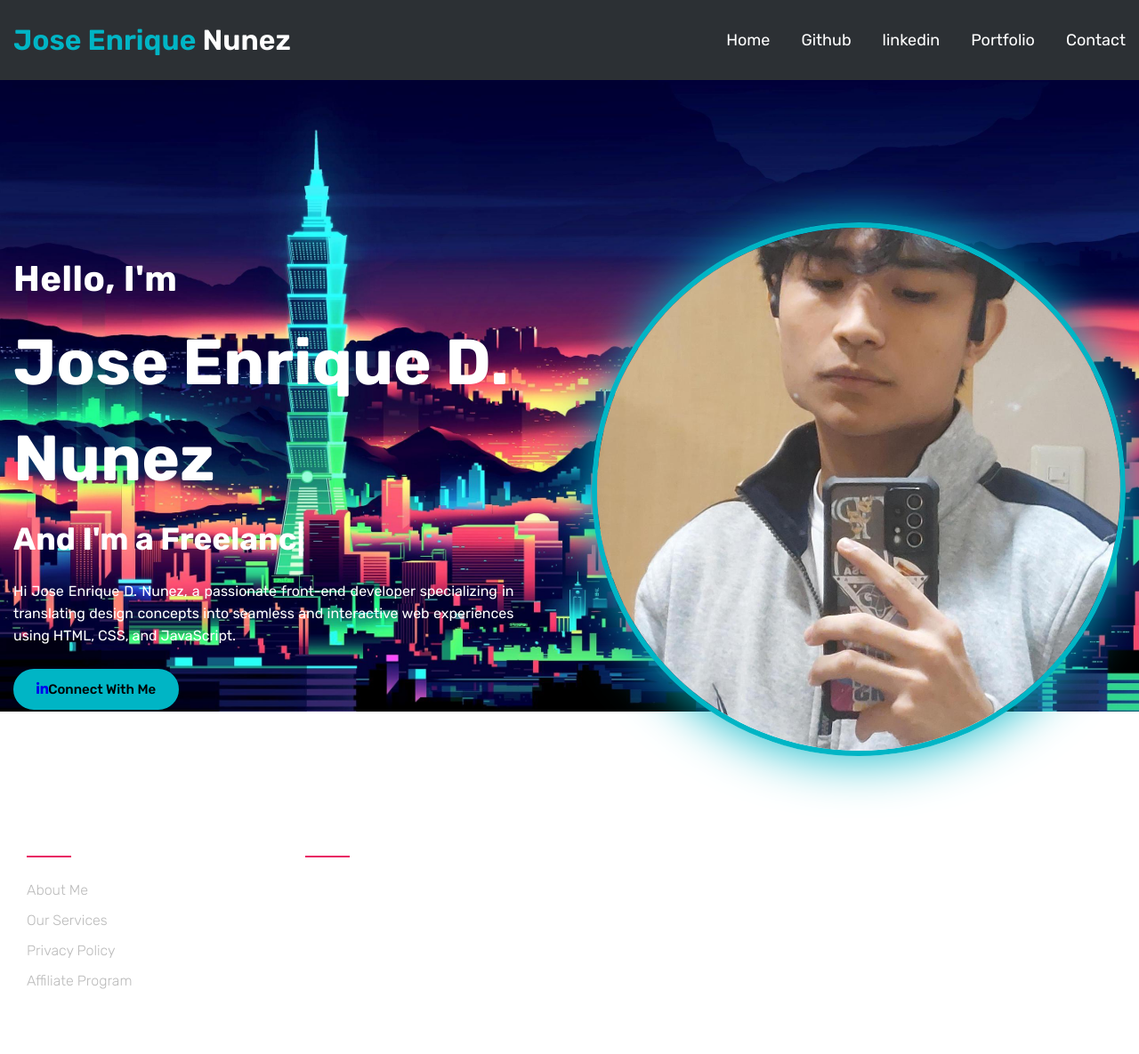
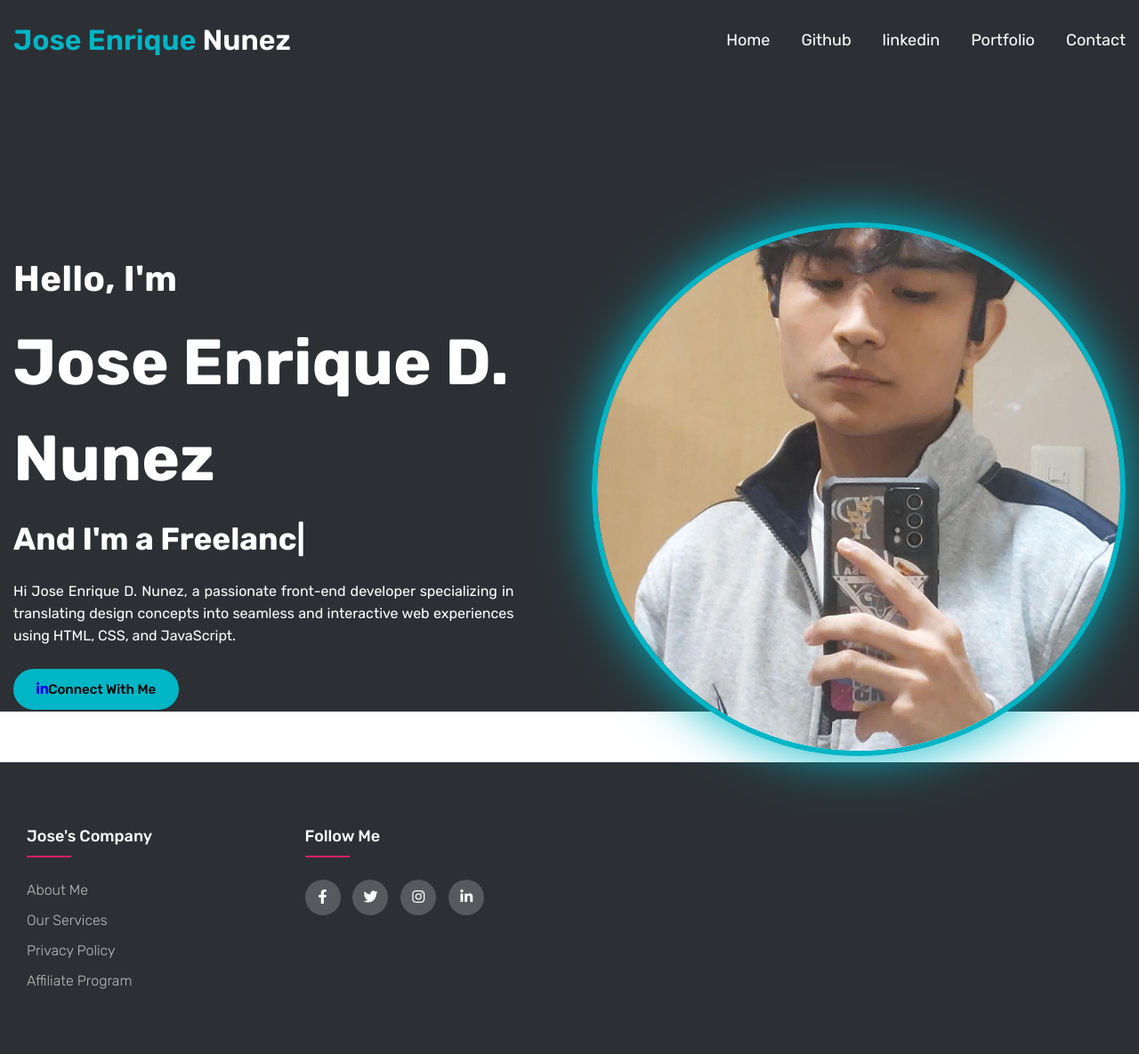
Before and after one commit to Celestial-king/lab2, a PHP site: page / in a window 1280 px wide. Shown: the whole page at 89% size. Run offline with PHP 8.4, Linux system fonts and the light colour scheme; some libraries are stand-ins or nearby versions.

Commit message:
updated background

```diff
--- a/week5/style copy.css
+++ b/week5/style copy.css
@@ -122,10 +122,6 @@ nav .hamburger.active .bar {
 
 .home {
   background: var(--bg-color);
-  background-image: url("ACOUSTIC.jpg");
-  background-repeat: no-repeat;
-
-  background-size: 100% 100%;
   position: absolute;
   top: 0;
   width: 100%;
@@ -306,7 +302,7 @@ ul{
 	list-style: none;
 }
 .footer{
-	background: transparent;
+	background: var(--bg-color);
     padding: 70px 0;
     z-index: 1;
 }
```
